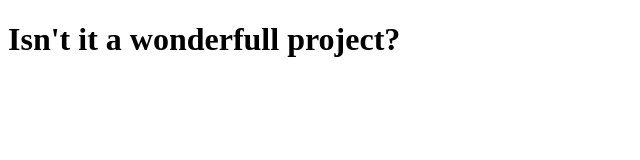
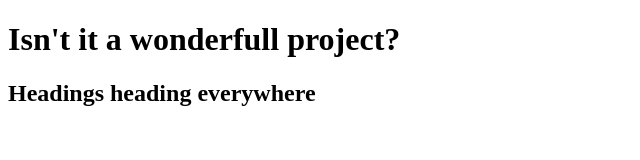
Before and after one commit to LateAlex/sharezza, a plain HTML site: page index.html in a window 1280 px wide. Shown: the whole page, without its empty margins (0-640 px from the left). Drawn offline with Linux system fonts and the light colour scheme.

Commit message:
added another heading, check it out

```diff
--- a/index.html
+++ b/index.html
@@ -6,6 +6,6 @@
   </head>
   <body>
       <h1>Isn't it a wonderfull project?</h1>
-
+  <h2>Headings heading everywhere</h2>
   </body>
 </html>
```
